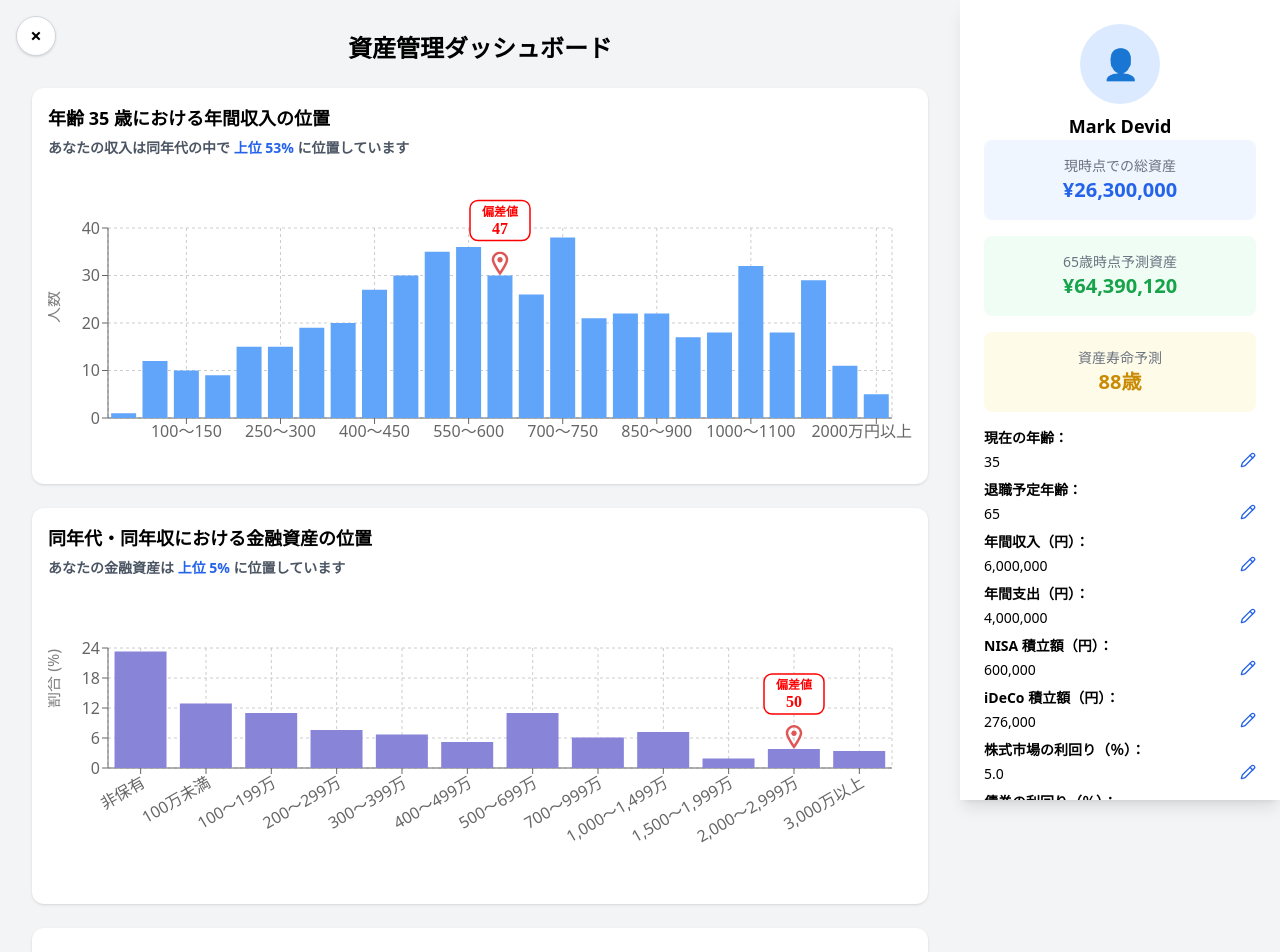
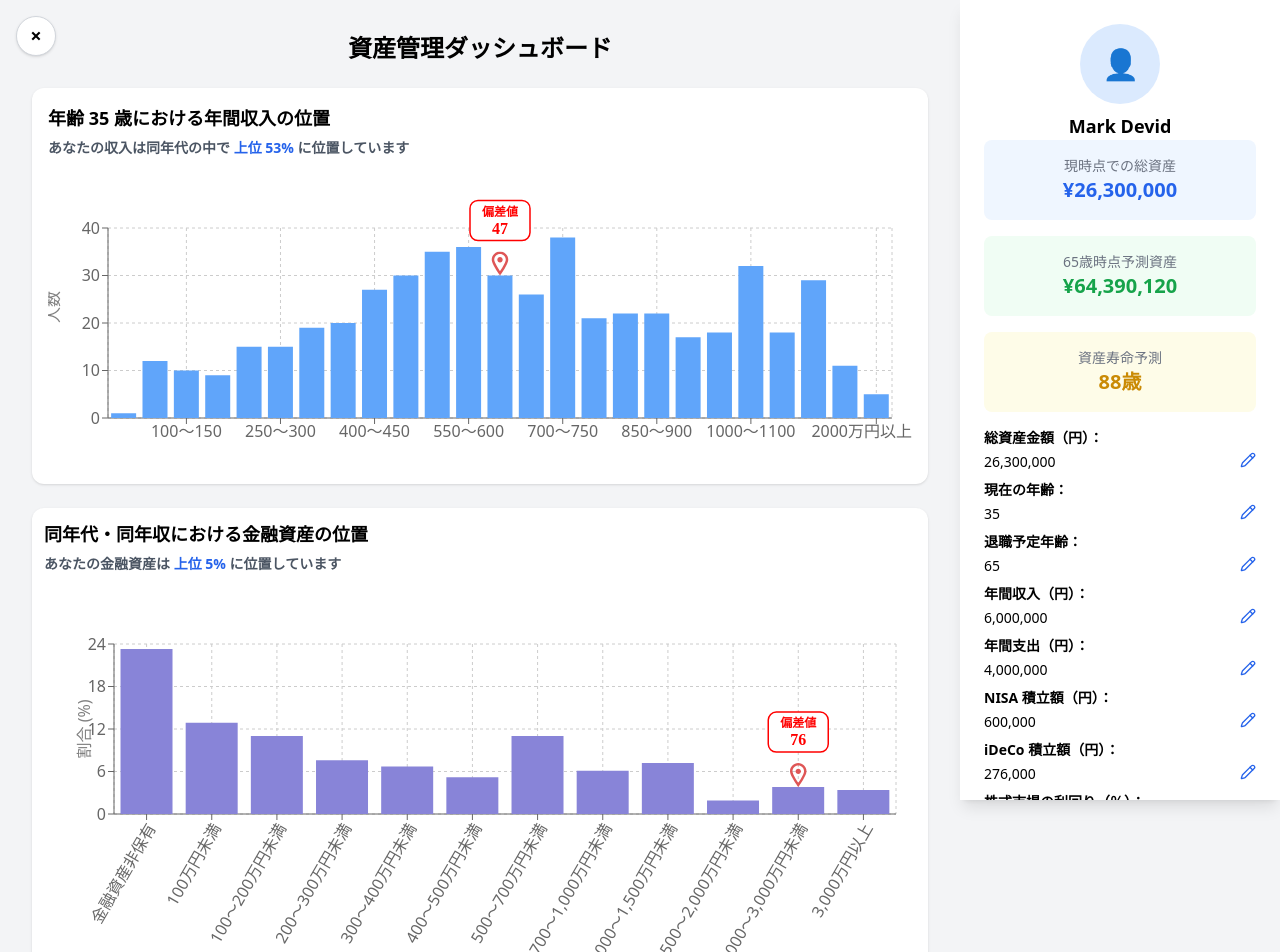
Before and after one commit to HirokiAzuma0420/lifeplansim, a React (Vite) app: page /sample in a window 1280 px wide. Shown: the top 952 px of the page. Built offline with nearby package versions, Linux system fonts and the light colour scheme.

Commit message:
資産偏差値ラベルの再編集

```diff
--- a/src/pages/SamplePage.tsx
+++ b/src/pages/SamplePage.tsx
@@ -259,15 +259,15 @@ const processedSavings = (savingsDistribution as unknown as SavingsDistribution)
     return acc;
 }, {} as Record<string, Record<string, RawAssetGroup[]>>);
 
-function formatNumber(n: number): string {
-    return n.toLocaleString();
+function formatNumberForKeys(n: number): string {
+  return n.toString().replace(/\B(?=(\d{3})+(?!\d))/g, ',');
 }
 
 function createAssetLabel(min: number, max: number | null): string {
-    if (min === 0 && max === 0) return '非保有';
-    if (min === 1 && max === 99) return '100万未満';
-    if (max === null) return `${formatNumber(min)}万以上`;
-    return `${formatNumber(min)}～${formatNumber(max)}万`;
+    if (min === 0 && max === 0) return '金融資産非保有';
+    if (min === 1 && max === 99) return '100万円未満';
+    if (max === null) return `${formatNumberForKeys(min)}万円以上`;
+    return `${formatNumberForKeys(min)}～${formatNumberForKeys(max + 1)}万円未満`;
 }
 
 function SavingsPositionChart({ age, income, savings }: { age: number; income: number; savings: number }) {
@@ -277,34 +277,90 @@ function SavingsPositionChart({ age, income, savings }: { age: number; income: n
   const distributionAssetGroups = processedSavings[ageBracket]?.[incomeBracket];
 
   if (!distributionAssetGroups) {
+    console.log(`金融資産の分布データがありません (検索キー: 年齢=${ageBracket}, 収入=${incomeBracket})`);
     return <div className="text-red-500 p-4 bg-red-50 rounded-lg">金融資産の分布データがありません (検索キー: 年齢={ageBracket}, 収入={incomeBracket})</div>;
   }
 
   const chartData = distributionAssetGroups.map(group => {
     const label = createAssetLabel(group.min, group.max);
+    const midpoint = savingsMidpoints[label] ?? 0;
+    console.log(`ChartData item: label=${label}, midpoint=${midpoint}`);
     return {
       金融資産額: label,
       割合: group.percent,
-      midpoint: savingsMidpoints[label] ?? 0,
+      midpoint: midpoint,
     };
   });
 
   const savingsInMan = savings / 10000;
+  console.log("Savings in Man (万円):", savingsInMan);
 
-  const userBracket = chartData.find(b => {
-      const s = b.金融資産額;
-      if (s === '金融資産非保有') return savingsInMan <= 0;
-      if (s === '100万円未満') return savingsInMan > 0 && savingsInMan < 100;
-      if (s === '3,000万円以上') return savingsInMan >= 3000;
-      if (s.includes('～')) {
-          const parts = s.replace(/万円未満?|万円以上/g, '').replace(/,/g, '').split('～');
-          const low = parseInt(parts[0]);
-          if (parts.length === 1) return savingsInMan >= low;
-          const high = parseInt(parts[1]);
-          return savingsInMan >= low && savingsInMan < high;
-      }
-      return false;
+  const userBracket = distributionAssetGroups.find(group => {
+    const min = group.min;
+    const max = group.max;
+    let isMatch = false;
+
+    if (min === 0 && max === 0) { // Financial assets not held
+      isMatch = savingsInMan <= 0;
+    } else if (min === 1 && max === 99) { // Less than 100万円
+      isMatch = savingsInMan > 0 && savingsInMan < 100;
+    } else if (max === null) { // 3,000万円以上
+      isMatch = savingsInMan >= min;
+    } else { // Other ranges
+      isMatch = savingsInMan >= min && savingsInMan < max;
+    }
+    console.log(`  Checking group: min=${min}, max=${max}, isMatch=${isMatch}`);
+    return isMatch;
   });
+
+  console.log("Found userBracket:", userBracket);
+
+  // If userBracket is not found, it means the user's savings fall outside the defined brackets.
+  // In this case, we should not display the marker.
+  if (!userBracket) {
+    console.log("User bracket not found.");
+    return (
+      <div className="bg-white rounded-xl shadow p-4 mb-6">
+        <h3 className="text-lg font-semibold mb-2">
+          同年代・同年収における金融資産の位置<br />
+          <span className="text-sm text-gray-600">
+            あなたの金融資産は分布範囲外です。
+          </span>
+        </h3>
+        <ResponsiveContainer width="100%" height={300}>
+          <BarChart data={chartData} margin={{ top: 60, right: 20, bottom: 40, left: 0 }}>
+            <CartesianGrid strokeDasharray="3 3" />
+            <XAxis dataKey="金融資産額" angle={-30} textAnchor="end" height={80} interval={0} />
+            <YAxis label={{ value: '割合 (%)', angle: -90, position: 'insideLeft' }} />
+            <Tooltip
+              content={({ active, payload, label }) => {
+                if (!active || !payload || payload.length === 0) return null;
+                const percent = payload[0].value as number;
+                return (
+                  <div className="bg-white p-2 border rounded text-sm shadow">
+                    <p className="font-bold">{label}</p>
+                    <p className="text-gray-600">{percent.toFixed(1)}%</p>
+                  </div>
+                );
+              }}
+            />
+            <Bar dataKey="割合" fill="#8884d8" />
+          </BarChart>
+        </ResponsiveContainer>
+      </div>
+    );
+  }
+
+  // Find the corresponding chartData item for the found userBracket
+  const userBracketLabel = createAssetLabel(userBracket.min, userBracket.max);
+  console.log("User bracket label:", userBracketLabel);
+  const userChartDataItem = chartData.find(item => item.金融資産額 === userBracketLabel);
+  console.log("Found userChartDataItem:", userChartDataItem);
+
+  if (!userChartDataItem) {
+    console.log("User chart data item not found.");
+    return <div className="text-red-500 p-4 bg-red-50 rounded-lg">ユーザーの金融資産データが見つかりません。</div>;
+  }
 
   const totalWeight = chartData.reduce((sum, b) => sum + b.割合, 0);
   const mean = chartData.reduce((sum, b) => sum + b.midpoint * b.割合, 0) / totalWeight;
@@ -313,6 +369,8 @@ function SavingsPositionChart({ age, income, savings }: { age: number; income: n
   const userZ = stdDev === 0 ? 0 : (savingsInMan - mean) / stdDev;
   const deviation = Math.round(userZ * 10 + 50);
 
+  console.log("Deviation:", deviation);
+
   let cumulativePercent = 0;
   const percentileData = chartData.map(d => {
       const lowerBound = cumulativePercent;
@@ -320,23 +378,23 @@ function SavingsPositionChart({ age, income, savings }: { age: number; income: n
       return { ...d, lowerBound, upperBound: cumulativePercent };
   });
 
-  const userPercentileBracket = percentileData.find(b => b.金融資産額 === userBracket?.金融資産額);
+  const userPercentileBracket = percentileData.find(b => b.金融資産額 === userChartDataItem.金融資産額);
   const percentile = userPercentileBracket ? userPercentileBracket.lowerBound + userPercentileBracket.割合 / 2 : 0;
   const topPercent = Math.round(100 - percentile);
 
   return (
-    <div className="bg-white rounded-xl shadow p-4 mb-6">
+    <div className="bg-white rounded-xl shadow p-3 mb-6">
       <h3 className="text-lg font-semibold mb-2">
         同年代・同年収における金融資産の位置<br />
         <span className="text-sm text-gray-600">
           あなたの金融資産は <strong className="text-blue-600">上位 {topPercent}%</strong> に位置しています
         </span>
       </h3>
-      <ResponsiveContainer width="100%" height={300}>
-        <BarChart data={chartData} margin={{ top: 60, right: 20, bottom: 40, left: 0 }}>
+      <ResponsiveContainer width="100%" height={400} >
+        <BarChart data={chartData} margin={{ top: 60, right: 20, bottom: 50, left: 10 }}>
           <CartesianGrid strokeDasharray="3 3" />
-          <XAxis dataKey="金融資産額" angle={-30} textAnchor="end" height={80} interval={0} />
-          <YAxis label={{ value: '割合 (%)', angle: -90, position: 'insideLeft' }} />
+          <XAxis dataKey="金融資産額" angle={-60} textAnchor="end" height={120} interval={0} />
+          <YAxis label={{ value: '割合 (%)', angle: -90, position: 'outsideLeft' }} />
           <Tooltip
             content={({ active, payload, label }) => {
               if (!active || !payload || payload.length === 0) return null;
@@ -350,21 +408,21 @@ function SavingsPositionChart({ age, income, savings }: { age: number; income: n
             }}
           />
           <Bar dataKey="割合" fill="#8884d8" />
-          {userBracket && (
+          {userBracket && userChartDataItem && (
             <Customized
               component={({ xAxisMap, yAxisMap }: {
                 xAxisMap?: Record<string, AxisWithScale>;
                 yAxisMap?: Record<string, AxisWithScale>;
               }) => {
-                if (!xAxisMap || !yAxisMap || !userBracket) return null;
+                if (!xAxisMap || !yAxisMap || !userChartDataItem) return null;
                 const xAxis = Object.values(xAxisMap)[0];
                 const yAxis = Object.values(yAxisMap)[0];
                 return (
                   <CustomIncomeMarker
                     xAxis={xAxis}
                     yAxis={yAxis}
-                    xValue={userBracket.金融資産額}
-                    yValue={userBracket.割合}
+                    xValue={userChartDataItem.金融資産額}
+                    yValue={userChartDataItem.割合}
                     deviation={deviation}
                   />
                 );
@@ -389,6 +447,7 @@ export default function SamplePage() {
   const latest = enrichedData[enrichedData.length - 1];
 
   const [formData, setFormData] = useState(() => ({
+    totalAsset: latest.総資産.toString(),
     age: '35',
     retireAge: '65',
     income: '6000000',
@@ -400,7 +459,6 @@ export default function SamplePage() {
     inflation: '1.5',
     medical: '2.0',
     withdrawRate: '4.0',
-    totalAsset: latest.総資産.toString(), // Initialize with calculated total asset
   }));
 
   const currentTotalAsset = parseFloat(formData.totalAsset) || latest.総資産;
```
Also changed, not shown: 1 other file (tests, documents, lock files or other folders).
